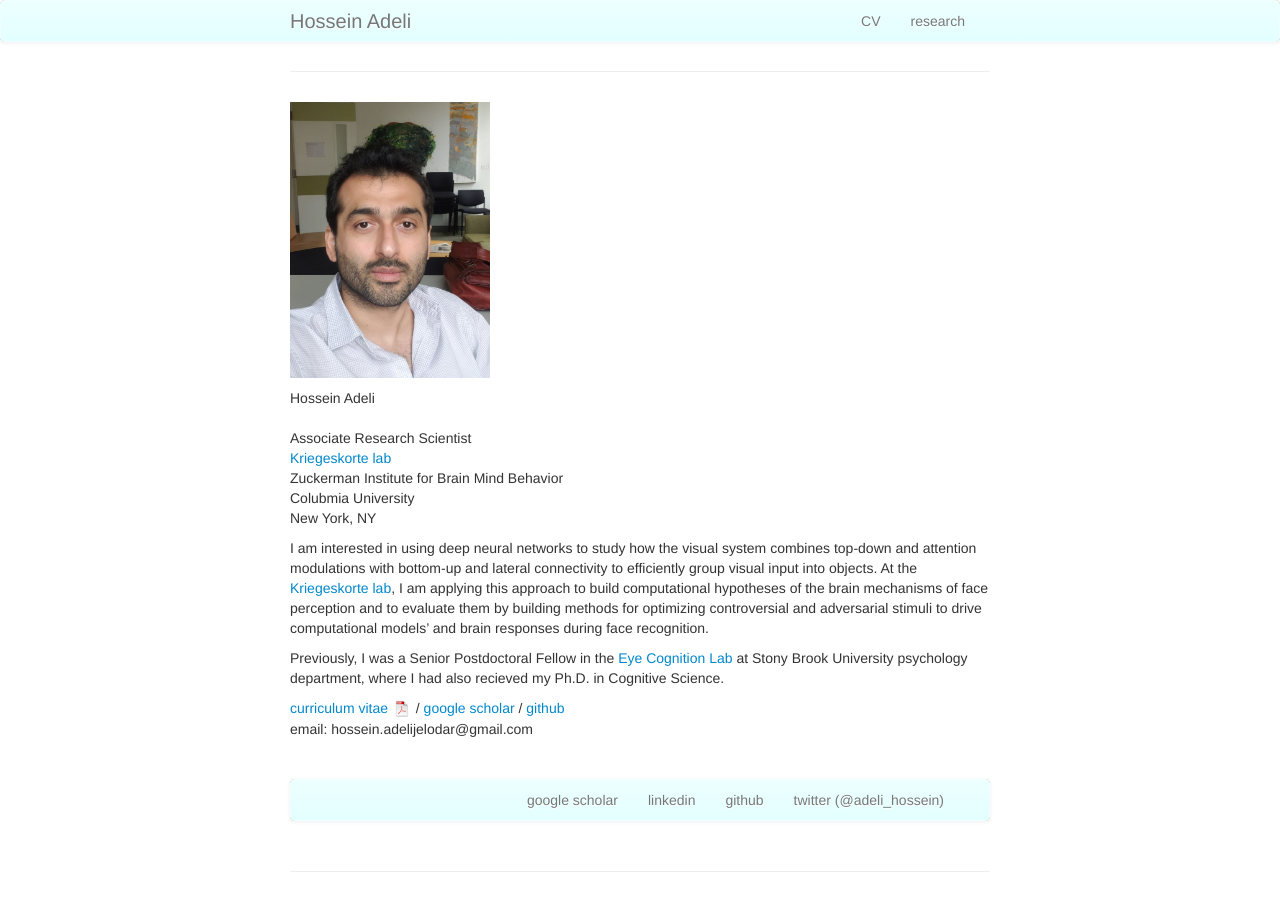
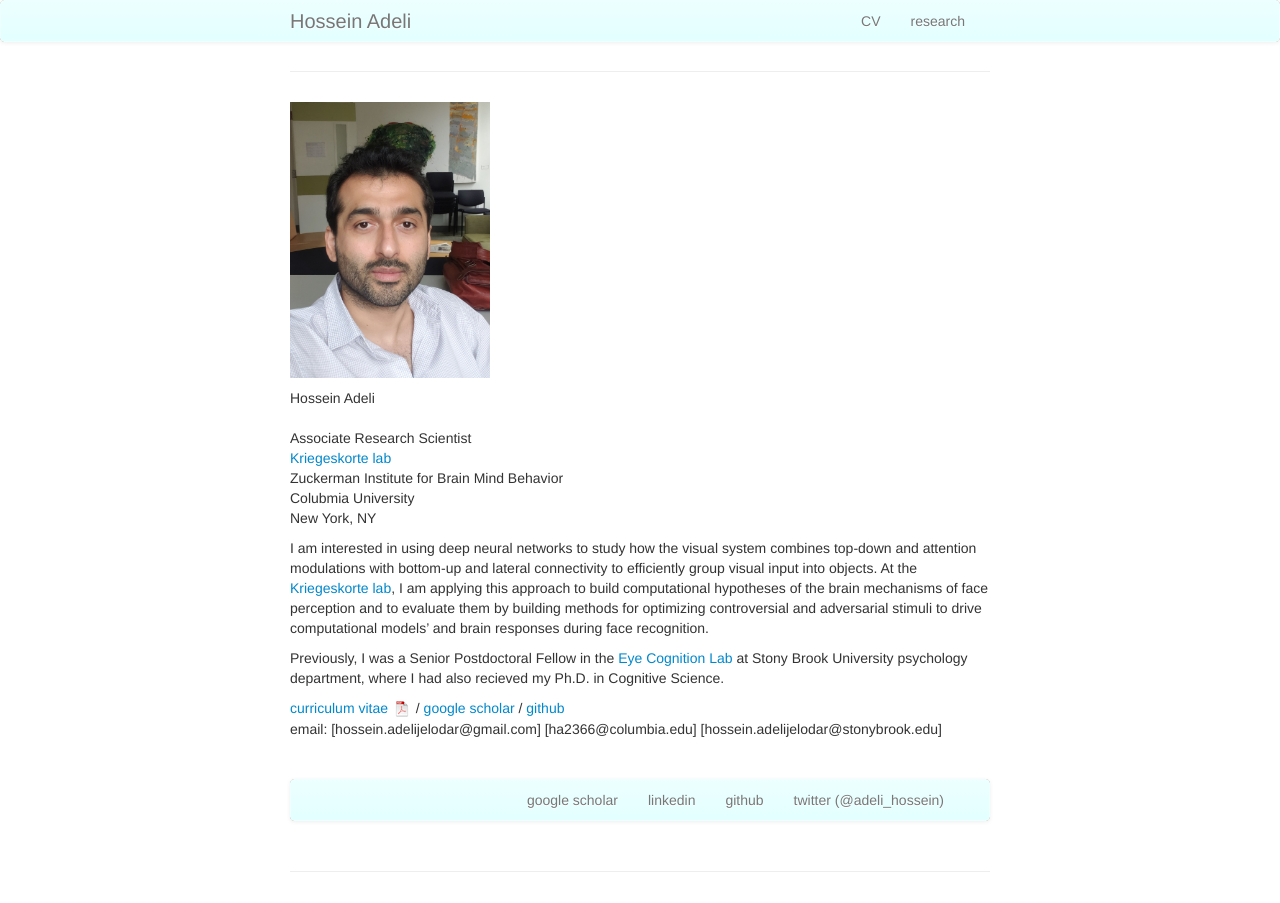
Before and after one commit to Hosseinadeli/hosseinadeli.github.io, a Jekyll site: the page built from index.md, in a window 1280 px wide. Built offline with Jekyll 4.4.1, drawn with Linux system fonts in a browser that asks for light colours; our own code applies the rules of GitHub Pages for plain Markdown files.

Commit message:
Update index.md

```diff
--- a/index.md
+++ b/index.md
@@ -23,7 +23,9 @@ Previously, I was a Senior Postdoctoral Fellow in the [Eye Cognition Lab](https:
 [curriculum vitae ![CV as pdf]({{ BASE_PATH }}/pages/icons16/pdf-icon.png)]({{ BASE_PATH }}/assets/CV_Hossein_Adeli_website.pdf) /
 [google scholar](https://scholar.google.com/citations?hl=en&user=EdIFZpQAAAAJ) /
 [github](https://github.com/Hosseinadeli) <br/>
-email: hossein.adelijelodar@gmail.com<br/>
+email: [hossein.adelijelodar@gmail.com]
+       [ha2366@columbia.edu]
+       [hossein.adelijelodar@stonybrook.edu]<br/>
 
 &nbsp;
 
```
